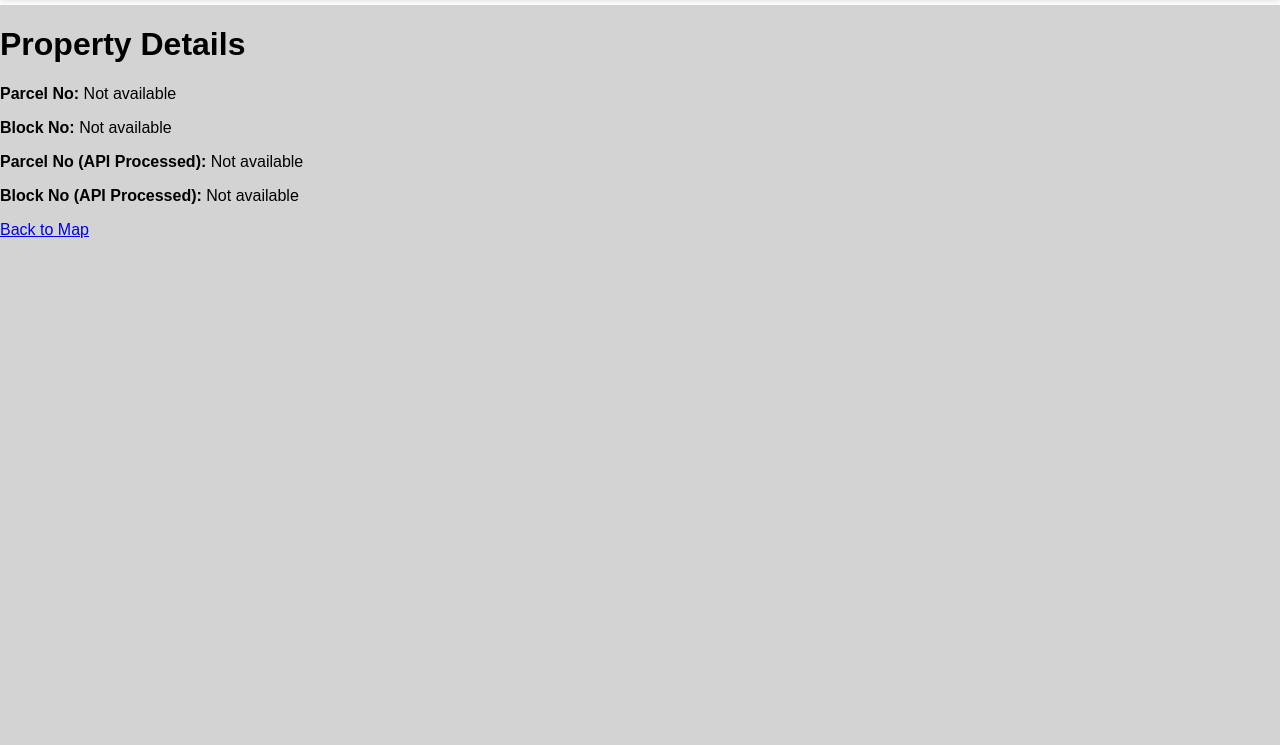
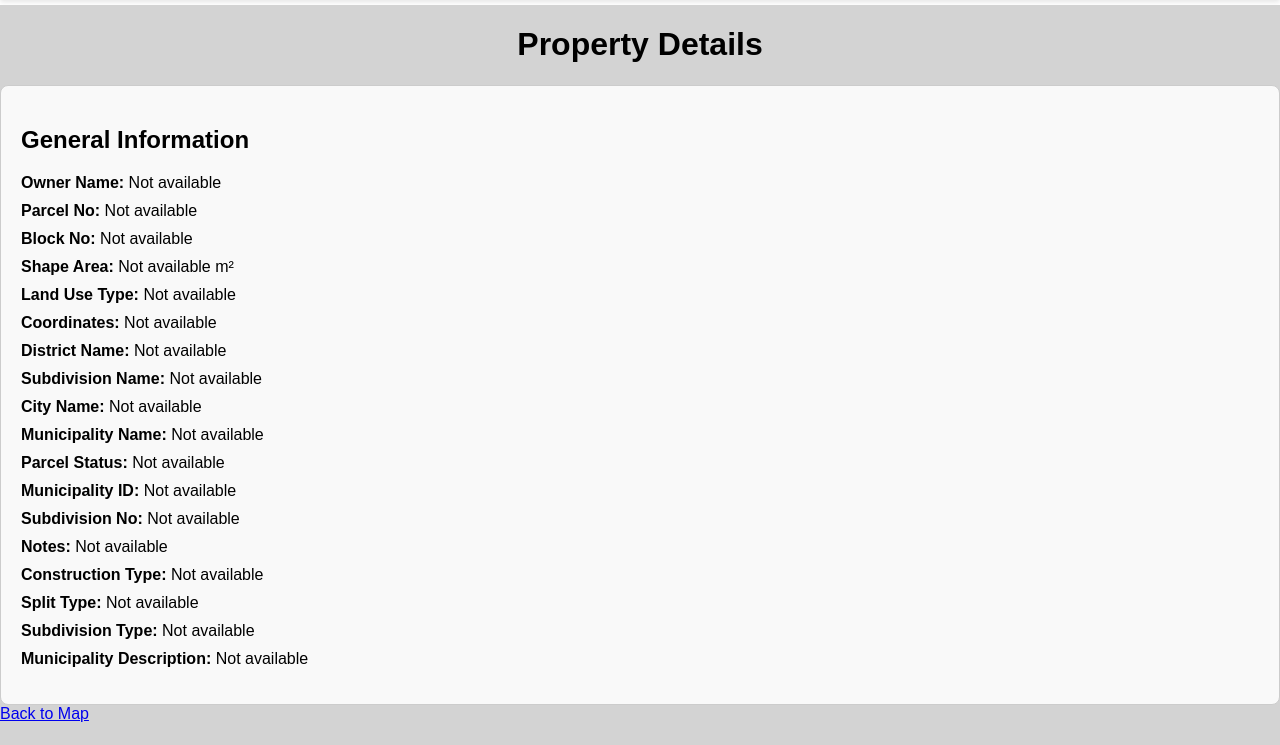
Before and after one commit to SalmanSaleh1/Real-Estate-Estimator, a Flask app: template src/flask_website/templates/property_details.html in a window 1280 px wide. Shown: the part 76-821 px from the top of the page. Run offline with Flask 3, Linux system fonts and the light colour scheme; the template is opened without the code that fills it, so the values that code supplies are empty; parts of the project's set-up code (start-up, migrations or seed data) failed here and were passed over.

Commit message:
When a user clicks on a property, a pop-up with basic details will be displayed. #6
Change the method for retrieving property details to fetch them from the database instead of the GeoJSON file. This will enhance search speed and improve overall performance efficiency.

```diff
--- a/src/flask_website/app.py
+++ b/src/flask_website/app.py
@@ -34,22 +34,17 @@ def about():
 def estimator():
     return render_template('estimator.html')
 
-# Route for serving the property details page with API data
-@app.route('/property-details')
-def property_details():
-    parcel_no = request.args.get('parcel_no')
-    block_no = request.args.get('block_no')
+# Route for fetching property details using id_object
+@app.route('/property-details/<int:id_object>', methods=['GET'])
+def get_property_details(id_object):
+    property_details = Property.query.filter_by(id_object=id_object).first()
 
-    # Fetch details from an API or database based on parcel_no and block_no
-    # For demonstration, using mock data
-    api_data = {
-        'parcel_no': parcel_no,
-        'block_no': block_no,
-        'api_parcel_no': 'API Parcel 12345',
-        'api_block_no': 'API Block 67890'
-    }
+    if property_details:
+        # Return property details in the rendered template
+        return render_template('property_details.html', property=property_details)
+    else:
+        return jsonify({'error': 'Property not found'}), 404
 
-    return render_template('property_details.html', **api_data)
 
 @app.route('/run_tests', methods=['GET'])
 def run_tests():
--- /dev/null
+++ b/src/flask_website/static/css/property-details.css
@@ -0,0 +1,28 @@
+#property-details-container {
+    padding: 20px;
+    border: 1px solid #ccc;
+    border-radius: 8px;
+    background-color: #f9f9f9;
+}
+
+h1 {
+    text-align: center;
+}
+
+h2 {
+    margin-top: 20px;
+}
+
+ul {
+    list-style-type: none;
+    padding: 0;
+}
+
+li {
+    margin: 10px 0;
+    font-size: 16px;
+}
+
+strong {
+    font-weight: bold;
+}
--- a/src/flask_website/templates/property_details.html
+++ b/src/flask_website/templates/property_details.html
@@ -1,37 +1,42 @@
 {% extends "base.html" %}
 
-{% block title %}Property details{% endblock %}
+{% block title %}Property Details{% endblock %}
 
 {% block head %}
-
- <!-- Css script or calls-->
-
+    <!-- Css script or calls -->
+    <link rel="stylesheet" href="{{ url_for('static', filename='css/property-details.css') }}">
 {% endblock %}
 
 {% block body %}
     <h1>Property Details</h1>
     <div id="property-details-container">
-        <p><strong>Parcel No:</strong> <span id="parcel-no"></span></p>
-        <p><strong>Block No:</strong> <span id="block-no"></span></p>
-        <p><strong>Parcel No (API Processed):</strong> <span id="api-parcel-no"></span></p>
-        <p><strong>Block No (API Processed):</strong> <span id="api-block-no"></span></p>
-        <!-- Add more details as needed -->
+        <h2>General Information</h2>
+        <ul>
+            <li><strong>Owner Name:</strong> {{ property.owner_name or "Not available" }}</li>
+            <li><strong>Parcel No:</strong> {{ property.parcel_no or "Not available" }}</li>
+            <li><strong>Block No:</strong> {{ property.block_no or "Not available" }}</li>
+            <li><strong>Shape Area:</strong> {{ property.shape_area or "Not available" }} m²</li>
+            <li><strong>Land Use Type:</strong> {{ property.parcel_land_use or "Not available" }}</li>
+            <li><strong>Coordinates:</strong> {{ property.coordinates or "Not available" }}</li>
+            <li><strong>District Name:</strong> {{ property.district_name or "Not available" }}</li>
+            <li><strong>Subdivision Name:</strong> {{ property.subdiv_name or "Not available" }}</li>
+            <li><strong>City Name:</strong> {{ property.city_name or "Not available" }}</li>
+            <li><strong>Municipality Name:</strong> {{ property.muncp_name or "Not available" }}</li>
+            <li><strong>Parcel Status:</strong> {{ property.parcel_status or "Not available" }}</li>
+            <li><strong>Municipality ID:</strong> {{ property.muncp_id or "Not available" }}</li>
+            <li><strong>Subdivision No:</strong> {{ property.subdiv_no or "Not available" }}</li>
+            <li><strong>Notes:</strong> {{ property.notes or "Not available" }}</li>
+            <li><strong>Construction Type:</strong> {{ property.construction_type or "Not available" }}</li>
+            <li><strong>Split Type:</strong> {{ property.split_type or "Not available" }}</li>
+            <li><strong>Subdivision Type:</strong> {{ property.subdiv_type or "Not available" }}</li>
+            <li><strong>Municipality Description:</strong> {{ property.muncp_desc or "Not available" }}</li>
+        </ul>
     </div>
     <a href="/" id="back-to-map">Back to Map</a>
 {% endblock %}
 
 {% block scripts %}
     <script>
-        // Get the property details from localStorage
-        const parcelNo = localStorage.getItem("parcel_no");
-        const blockNo = localStorage.getItem("block_no");
-        const apiParcelNo = localStorage.getItem("api_parcel_no");
-        const apiBlockNo = localStorage.getItem("api_block_no");
-
-        // Set the details on the page
-        document.getElementById("parcel-no").innerText = parcelNo || "Not available";
-        document.getElementById("block-no").innerText = blockNo || "Not available";
-        document.getElementById("api-parcel-no").innerText = apiParcelNo || "Not available";
-        document.getElementById("api-block-no").innerText = apiBlockNo || "Not available";
+        // You can add any specific scripts for this page here if necessary
     </script>
 {% endblock %}
```
Also changed, not shown: src/flask_website/static/js/clickListener.js (+34 -65 lines).
